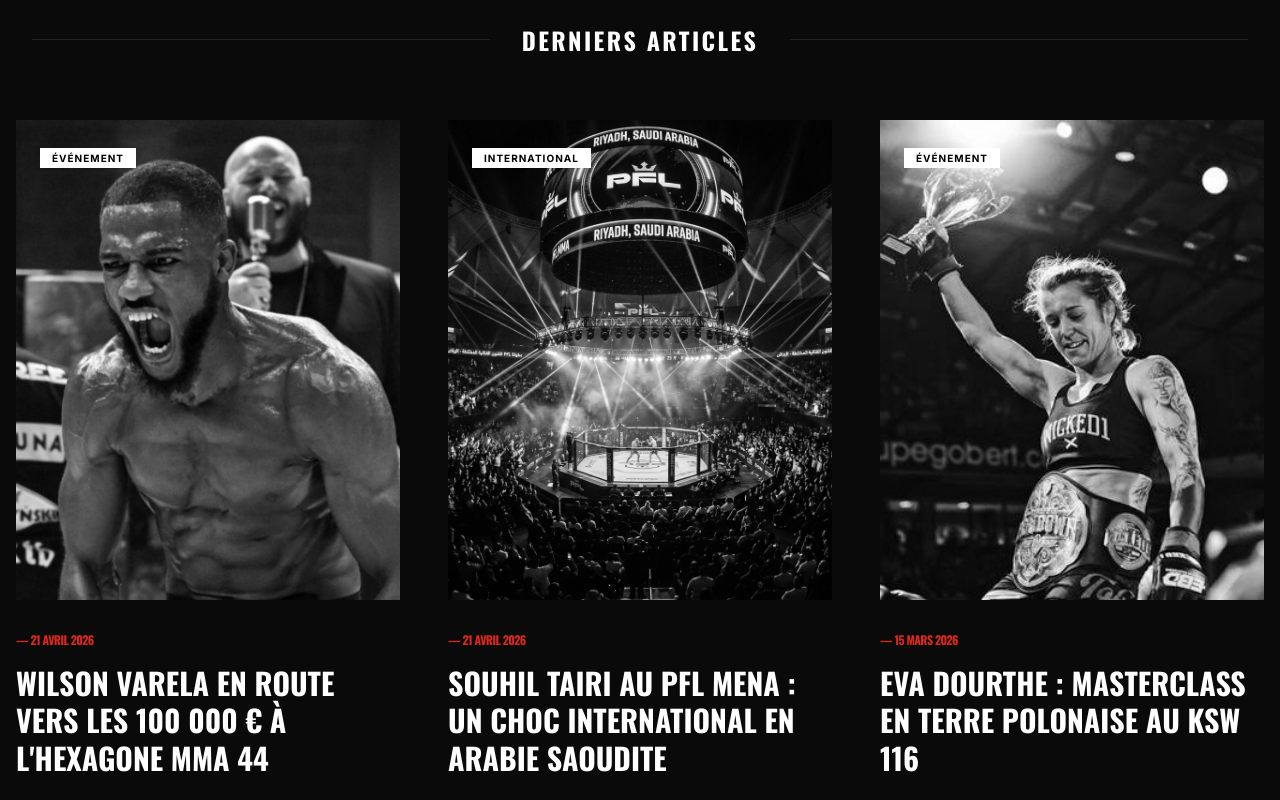
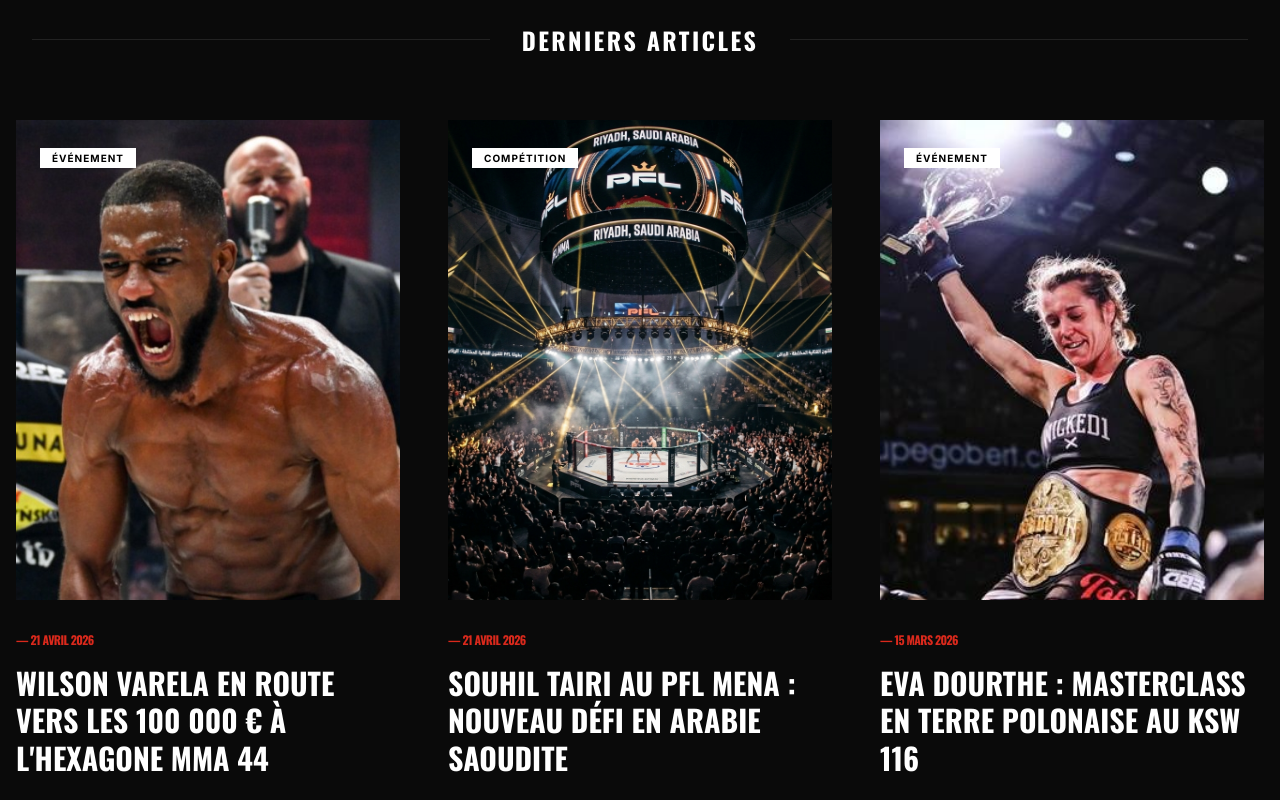
Before and after one commit to marseillefightclub/marseille-fight-club, a Next.js app: page /blog in a window 1280 px wide. Shown: the part 1060-1860 px from the top of the page. Built offline with nearby package versions, Linux system fonts and the light colour scheme.

Commit message:
style: remove grayscale from grid and refine Souhil Tairi article text

```diff
--- a/src/app/blog/page.tsx
+++ b/src/app/blog/page.tsx
@@ -25,9 +25,9 @@
     },
     {
       id: "souhil-tairi-pfl-mena",
-      title: "Souhil Tairi au PFL MENA : Un Choc International en Arabie Saoudite",
-      excerpt: "Découvrez l'analyse complète du prochain combat de Souhil Tairi au PFL MENA, une étape historique pour sa carrière MMA et le Marseille Fight Club sur la scène mondiale.",
-      category: "International",
+      title: "Souhil Tairi au PFL MENA : Nouveau Défi en Arabie Saoudite",
+      excerpt: "Souhil Tairi s'apprête à faire ses preuves au PFL MENA. Focus sur la préparation de notre combattant pour ce rendez-vous majeur au Moyen-Orient.",
+      category: "Compétition",
       date: "21 Avril 2026",
       image: "/images/blog/pfl-mena.png"
     },
@@ -121,7 +121,7 @@
                   src={article.image}
                   alt={article.title}
                   fill
-                  className="object-cover grayscale group-hover:grayscale-0 group-hover:scale-105 transition-all duration-700"
+                  className="object-cover group-hover:scale-105 transition-all duration-700"
                 />
                 <div className="absolute top-6 left-6">
                    <span className="px-3 py-1 bg-white text-black text-[10px] font-bold uppercase tracking-widest">
```
